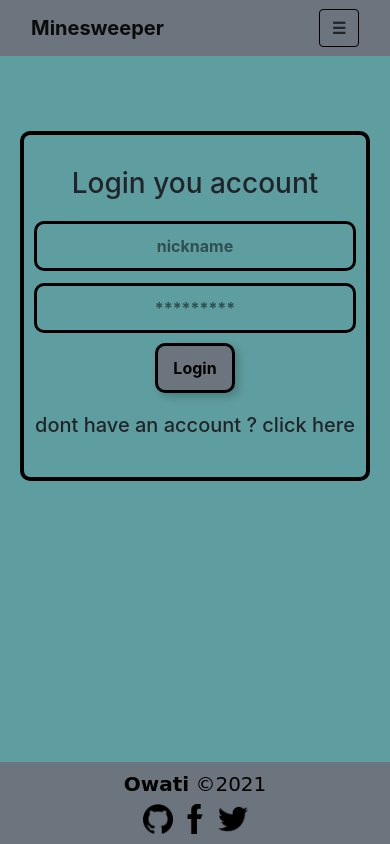
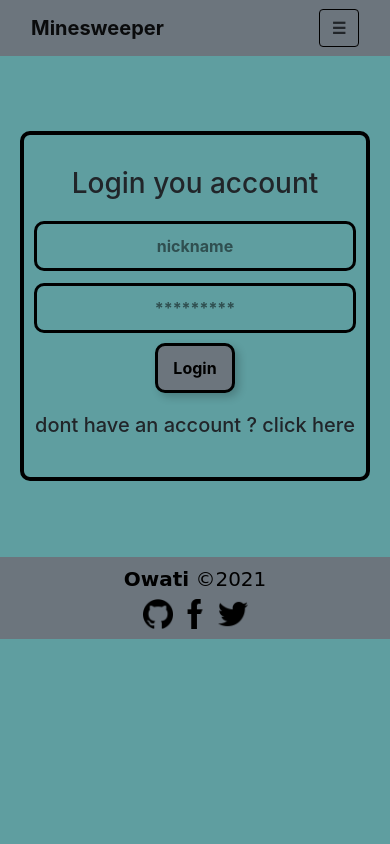
Before and after one commit to owati/minesweeper, a React (Create React App) app: page /#/login in a window 390 px wide. Built offline with nearby package versions, Linux system fonts and the light colour scheme.

Commit message:
make it better

```diff
--- a/src/components/Sidebar.js
+++ b/src/components/Sidebar.js
@@ -12,7 +12,7 @@ function Sidebar(props) {
             <a href="#">My Account</a>
             <a href="/minesweeper/#/">Home</a>
             <hr/>
-            <a href="/minsweeper/#/signup">sign up</a>
+            <a href="/minesweeper/#/signup">sign up</a>
             <a href="/minesweeper/#/login">login</a>
         </div>
 
--- a/src/functions/generatemines.js
+++ b/src/functions/generatemines.js
@@ -21,7 +21,7 @@ const revNumMap = {
 
 }
 
-export const API_URL = 'https://minesweepee.herokuapp.com/'
+export const API_URL = 'https://minesweepee.herokuapp.com/api/'
 
 function List_string(list){
     let mes = ''
--- a/src/index.css
+++ b/src/index.css
@@ -60,4 +60,7 @@ code {
     height: 400px !important;
   }
 
+  footer{
+    position: relative !important;
+  }
 }
```
